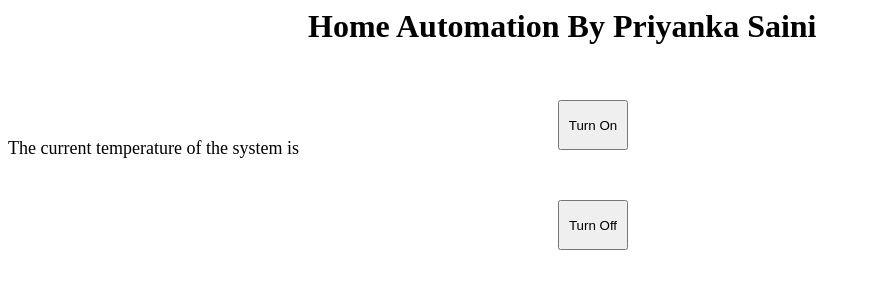
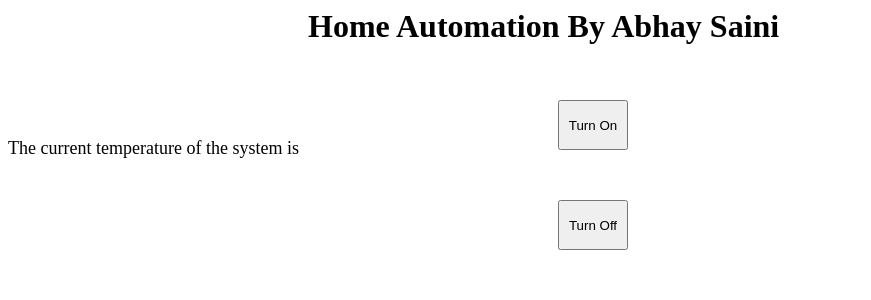
Before and after one commit to abhayssaini/Smart-Home-Automation-System-based-on-IOT, a PHP site: page /fan.php in a window 1280 px wide. Shown: the top 300 px of the page, without its empty margins (0-871 px from the left). Run offline with PHP 8.4, Linux system fonts and the light colour scheme.

Commit message:
Update fan.php

```diff
--- a/fan.php
+++ b/fan.php
@@ -25,7 +25,7 @@
 }
 
 </style>
-<h1> Home Automation By Priyanka Saini </h1>
+<h1> Home Automation By Abhay Saini </h1>
 <?php
 $file = "temp_file.txt";
 $handle = fopen($file,'r');
```
